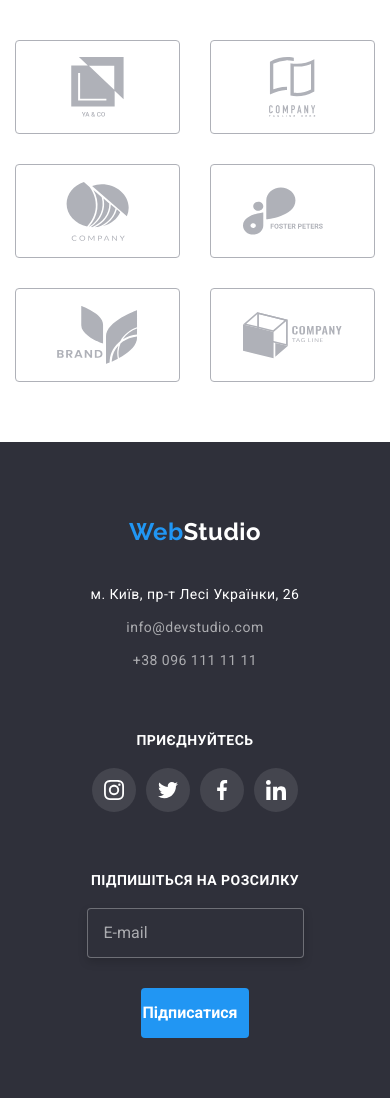
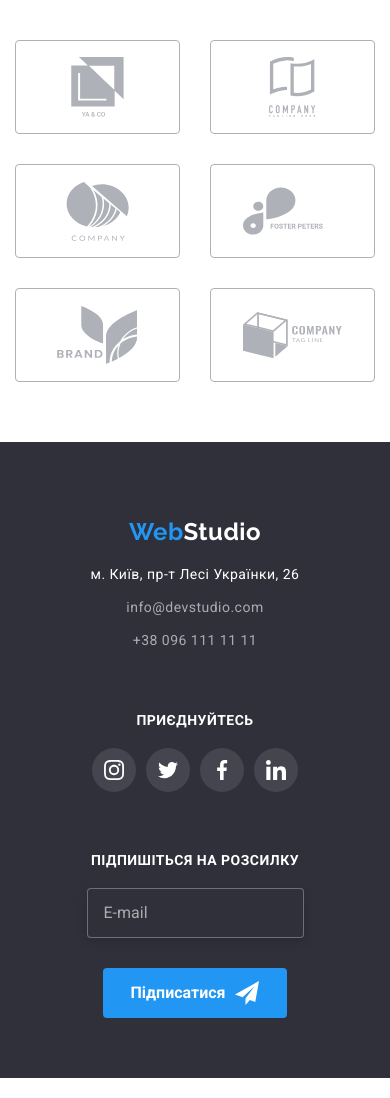
Before and after one commit to Dmytro-Kl/goit-markup-hw-08, a plain HTML site: page index.html in a window 390 px wide. Shown: the part 2962-4060 px from the top of the page. Drawn offline with nearby package versions, Linux system fonts and the light colour scheme.

Commit message:
homework 8

```diff
--- a/sass/components/_logo.scss
+++ b/sass/components/_logo.scss
@@ -20,7 +20,7 @@
 
 .logo__footer {
   margin-right: 0;
-  margin-bottom: 20px;
+  // margin-bottom: 20px;
 }
 
 .logo__black {
--- a/sass/components/_subscription.scss
+++ b/sass/components/_subscription.scss
@@ -80,7 +80,7 @@
   justify-content: center;
   border: none;
   gap: 10px;
-  width: 50%;
+  // width: 50%;
   cursor: pointer;
 
   padding: 10px 28px;
--- a/sass/layouts/_footer.scss
+++ b/sass/layouts/_footer.scss
@@ -7,14 +7,14 @@
 .footer__container {
   display: flex;
   flex-wrap: wrap;
+  align-items: baseline;
 
-  align-items: flex-start;
+  // align-items: flex-start;
   justify-content: space-around;
 
   @media screen and (max-width: 767px) {
     display: flex;
     text-align: center;
-    align-items: baseline;
   }
 }
 
```
Also changed, not shown: css/main.css, css/main.min.css, 2 other files.
